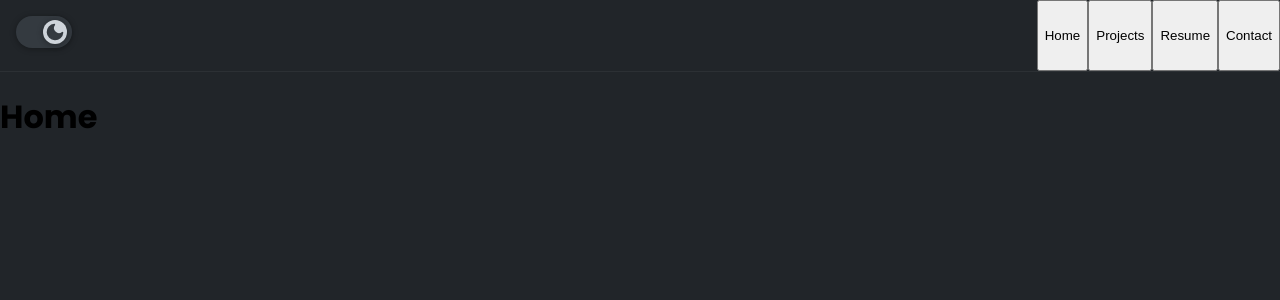
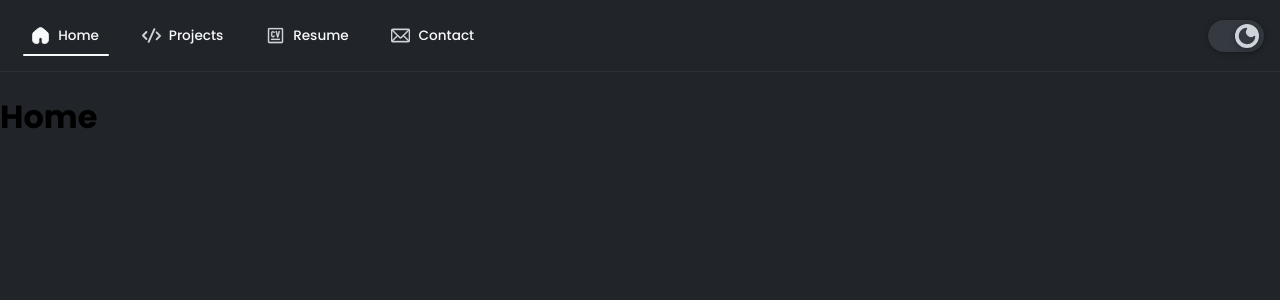
Before and after one commit to michaelgreenl/e-portfolio, a Vue app: page /#home in a window 1280 px wide. Shown: the top 300 px of the page. Built offline with nearby package versions, Linux system fonts and the light colour scheme.

Commit message:
style: added styles for desktop navbar

```diff
--- a/src/components/Navbar.vue
+++ b/src/components/Navbar.vue
@@ -1,5 +1,17 @@
 <template>
     <header>
+        <nav class="nav-desktop">
+            <button
+                v-for="(route, key) in routeStore.routes"
+                :key="key"
+                @click="routeStore.toRoute(key)"
+                :class="{ active: routeStore.activeRoute === key }"
+            >
+                <component :is="route.meta.iconFill" v-if="routeStore.activeRoute === key" class="icon" />
+                <component :is="route.meta.icon" v-else class="icon" />
+                {{ route.meta.title }}
+            </button>
+        </nav>
         <label class="theme-toggle">
             <input
                 class="toggle-input"
@@ -16,11 +28,6 @@
                 </Transition>
             </div>
         </label>
-        <nav class="nav-desktop">
-            <button v-for="(route, key) in routeStore.routes" :key="key" @click="routeStore.toRoute(key)">
-                {{ route.meta.title }}
-            </button>
-        </nav>
     </header>
     <Transition name="slide-up">
         <nav v-if="showMobileNav" class="nav-mobile">
@@ -99,13 +106,108 @@ onMounted(() => {
 
 .nav-desktop {
     display: none;
-    // TODO: Add styles in this tag
+    gap: 0.8em;
+
+    button {
+        position: relative;
+        display: flex;
+        align-items: center;
+        gap: 0.6em;
+        font-weight: 500;
+        font-family: $primary-font-stack;
+        background-color: transparent;
+        border: 0;
+        font-size: 0.85em;
+        color: $color-text-primary;
+        padding: 0.75em 1.1em;
+        border-radius: 12px;
+
+        @include theme-dark {
+            color: $color-text-primary;
+        }
+
+        @include theme-light {
+            font-weight: 600;
+            color: $color-primary;
+        }
+
+        &::after {
+            content: '';
+            position: absolute;
+            left: 0.5em;
+            bottom: 0;
+            width: 0;
+            height: 2px;
+            transition: width 0.15s ease-in-out;
+            border-radius: 16px;
+
+            @include theme-dark {
+                background-color: $color-text-primary;
+            }
+
+            @include theme-light {
+                background-color: $color-primary;
+            }
+        }
+
+        &:hover {
+            @include theme-dark {
+                background-color: $color-bg-secondary;
+            }
+
+            @include theme-light {
+                background-color: lighten-color($color-primary-light, 28%);
+            }
+        }
+
+        &:active {
+            background-color: transparent !important;
+        }
+
+        &.active {
+            &:hover {
+                background-color: transparent;
+            }
+
+            &::after {
+                width: 88%;
+            }
+
+            .icon {
+                height: 1.4em;
+
+                @include theme-dark {
+                    fill: $color-text-primary;
+                    stroke: $color-text-primary;
+                }
+
+                @include theme-light {
+                    fill: $color-primary;
+                    stroke: $color-primary;
+                }
+            }
+        }
+
+        .icon {
+            height: 1.4em;
+
+            @include theme-dark {
+                fill: $color-text-secondary;
+                stroke: $color-text-secondary;
+            }
+
+            @include theme-light {
+                fill: $color-primary;
+                stroke: $color-primary;
+            }
+        }
+    }
 }
 
 header {
     height: 4.5em;
     display: flex;
-    justify-content: space-between;
+    align-items: center;
 
     @include theme-dark {
         border-bottom: 1px solid lighten-color($color-bg-primary, 5%);
@@ -123,8 +225,8 @@ header {
         height: 2em;
         border-radius: 100px;
         box-shadow: 0 1px 6px 0 rgba(0, 0, 0, 0.333);
+        cursor: pointer;
         background-color: $color-bg-secondary;
-        cursor: pointer;
 
         .toggle-input {
             /* Hide the native checkbox visually but keep it accessible */
@@ -155,8 +257,8 @@ header {
 
                 @include theme-light {
                     height: 1.15em;
-                    fill: #c9be20;
-                    stroke: #c9be20;
+                    fill: #b6ad23;
+                    stroke: #b6ad23;
                 }
             }
 
@@ -203,7 +305,7 @@ header {
         padding: 0.5em 0.8em;
         border-radius: 12px;
         background-color: transparent;
-        color: $color-accent-dark;
+        color: $color-accent;
 
         .icon {
             display: none;
@@ -241,8 +343,8 @@ header {
             .icon {
                 display: block;
                 height: 100%;
-                fill: $color-accent-dark;
-                stroke: $color-accent-dark;
+                fill: $color-accent;
+                stroke: $color-accent;
             }
 
             span {
@@ -271,8 +373,13 @@ header {
         display: none;
     }
 
-    .nav-desktop {
-        display: flex;
+    header {
+        padding-left: 1em;
+        justify-content: space-between;
+
+        .nav-desktop {
+            display: flex;
+        }
     }
 }
 </style>
```
